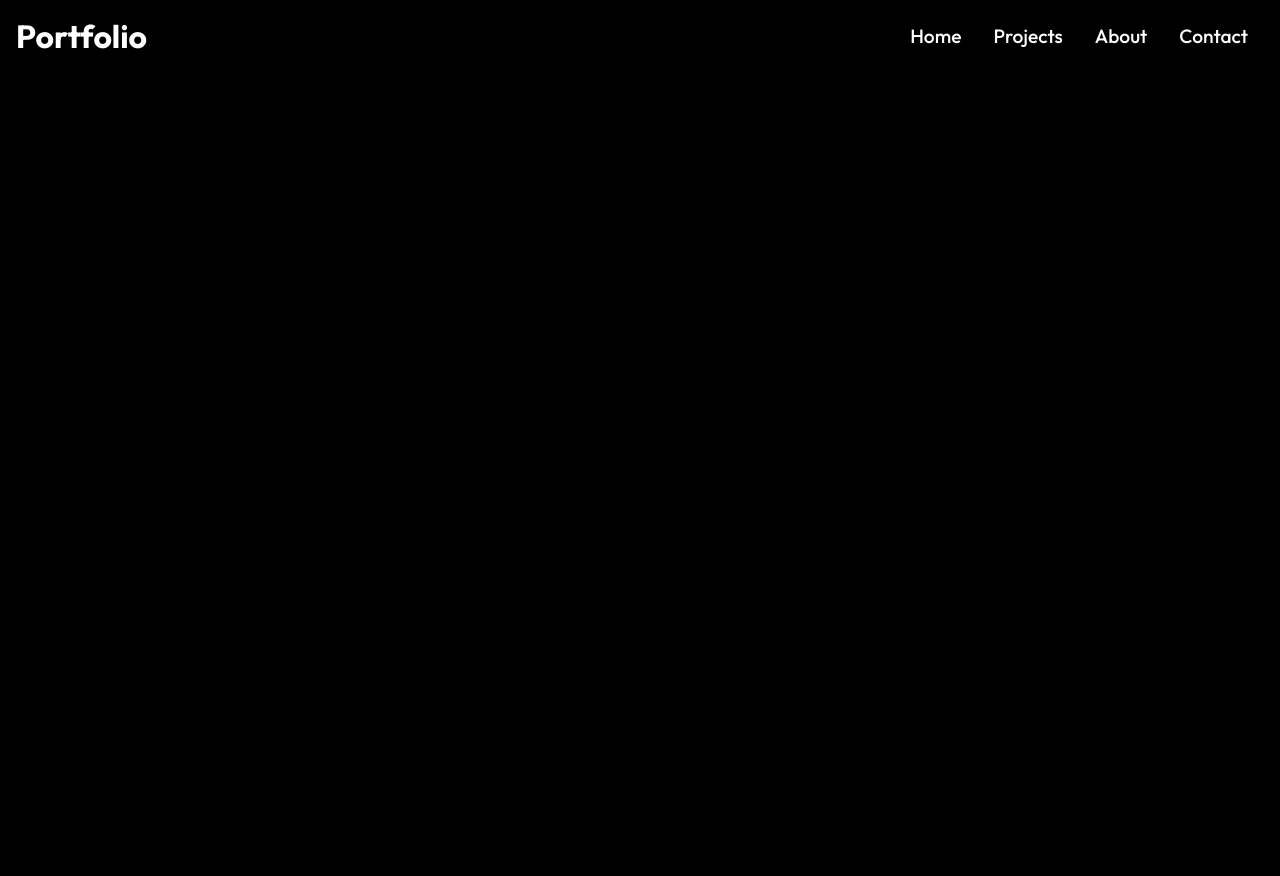
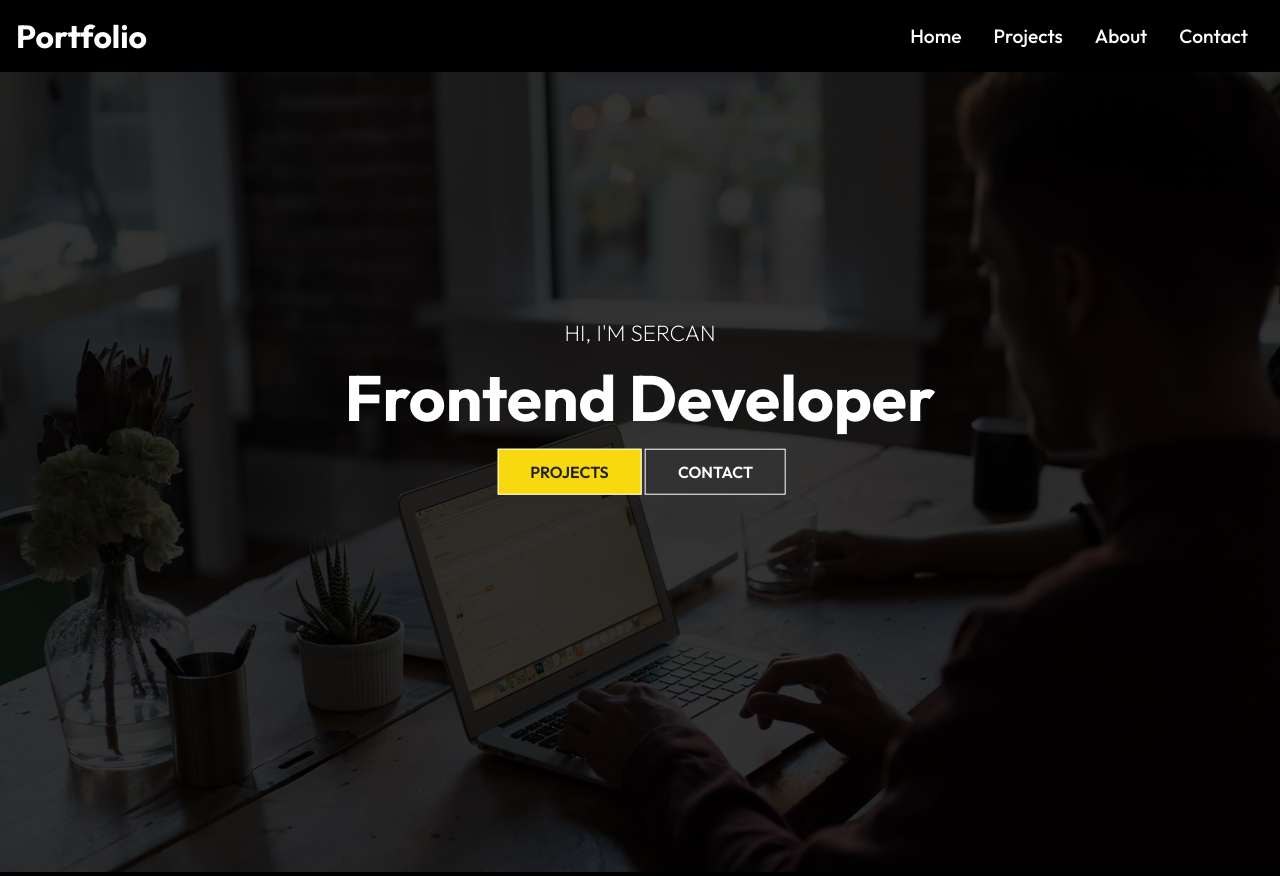
Before and after one commit to sercansimsek/personal-portfolio, a React (Create React App) app: page / in a window 1280 px wide. Before the commit the page ends 800 px from the top, so only its background shows below. Built offline with nearby package versions, Linux system fonts and the light colour scheme.

Commit message:
HomeContent component created

```diff
--- /dev/null
+++ b/src/components/HomeContent/HomeContent.jsx
@@ -0,0 +1,33 @@
+import './HomeContentStyles.css';
+import IntroImng from '../../assets/intro-bg.jpg';
+
+import React from 'react'
+import { Link } from 'react-router-dom';
+
+export const HomeContent = () => {
+  return (
+    <div className="home">
+        <div className="mask">
+            <img
+                className='intro-img'
+                src={IntroImng}
+                alt="home-bcg"
+            />
+        </div>
+
+        <div className="content">
+            <p>HI, I'M SERCAN</p>
+            <h1>Frontend Developer</h1>
+            <div>
+                <Link to='/projects' className='btn'>
+                    Projects
+                </Link>
+
+                <Link to='/contact' className='btn-light'>
+                    Contact
+                </Link>
+            </div>
+        </div>
+    </div>
+  );
+};
--- /dev/null
+++ b/src/components/HomeContent/HomeContentStyles.css
@@ -0,0 +1,62 @@
+.home {
+    height: 100%;
+    width: 100%;
+}
+
+.home .content {
+    position: absolute;
+    transform: translate(-50%, -50%);
+    top: 50%;
+    left: 50%;
+    text-align: center;
+}
+
+.home .content h1 {
+    font-size: 4rem;
+    padding: 0.6rem 0 1.5rem;
+}
+
+.home .content p {
+    font-size: 1.4rem;
+    font-weight: 200;
+    text-transform: uppercase;
+}
+
+.content .btn {
+    margin: 1rem 0.2rem;
+}
+
+.mask {
+    width: 100%;
+    height: 100vh;
+    position: relative;
+}
+
+.intro-img {
+    width: 100%;
+    height: 100%;
+    background-size: cover;
+    background-position: center;
+    object-fit: cover;
+}
+
+.mask::after {
+    content: '';
+    width: 100%;
+    height: 100%;
+    position: absolute;
+    top: 0;
+    left: 0;
+    background-color: #000;
+    opacity: 0.8;
+}
+
+@media screen and (max-width: 640px) {
+    .home .content h1 {
+        font-size: 3rem;
+    }
+
+    .home .content p {
+        font-size: 1.4rem;
+    }
+}
--- a/src/index.css
+++ b/src/index.css
@@ -32,8 +32,13 @@ ul {
 }
 
 .btn-light {
+    padding: 12px 32px;
+    font-size: 1rem;
+    text-transform: uppercase;
     background: transparent;
     color: #fff;
+    border: 1px solid #fff;
+    font-weight: 600;
 }
 
 .btn:hover {
@@ -41,3 +46,9 @@ ul {
     color: #fff;
     transition: 0.3s;
 }
+
+.btn-light:hover {
+    background: rgba(248, 217, 15, 0.6);
+    color: #222;
+    transition: 0.3s;
+}
--- a/src/routes/Home.jsx
+++ b/src/routes/Home.jsx
@@ -1,10 +1,12 @@
 import React from 'react'
-import { Navbar } from '../components/Navbar'
+import { Navbar } from '../components/Navbar/Navbar'
+import { HomeContent } from '../components/HomeContent/HomeContent'
 
 export const Home = () => {
   return (
     <div>
       <Navbar />
+      <HomeContent />
     </div>
   )
 }
```
Also changed, not shown: src/assets/home-bcg.jpg (added), src/assets/intro-bg.jpg (added), src/components/Navbar/Navbar.jsx (renamed from src/components/Navbar.jsx), src/components/Navbar/NavbarStyles.css (renamed from src/components/NavbarStyles.css).
